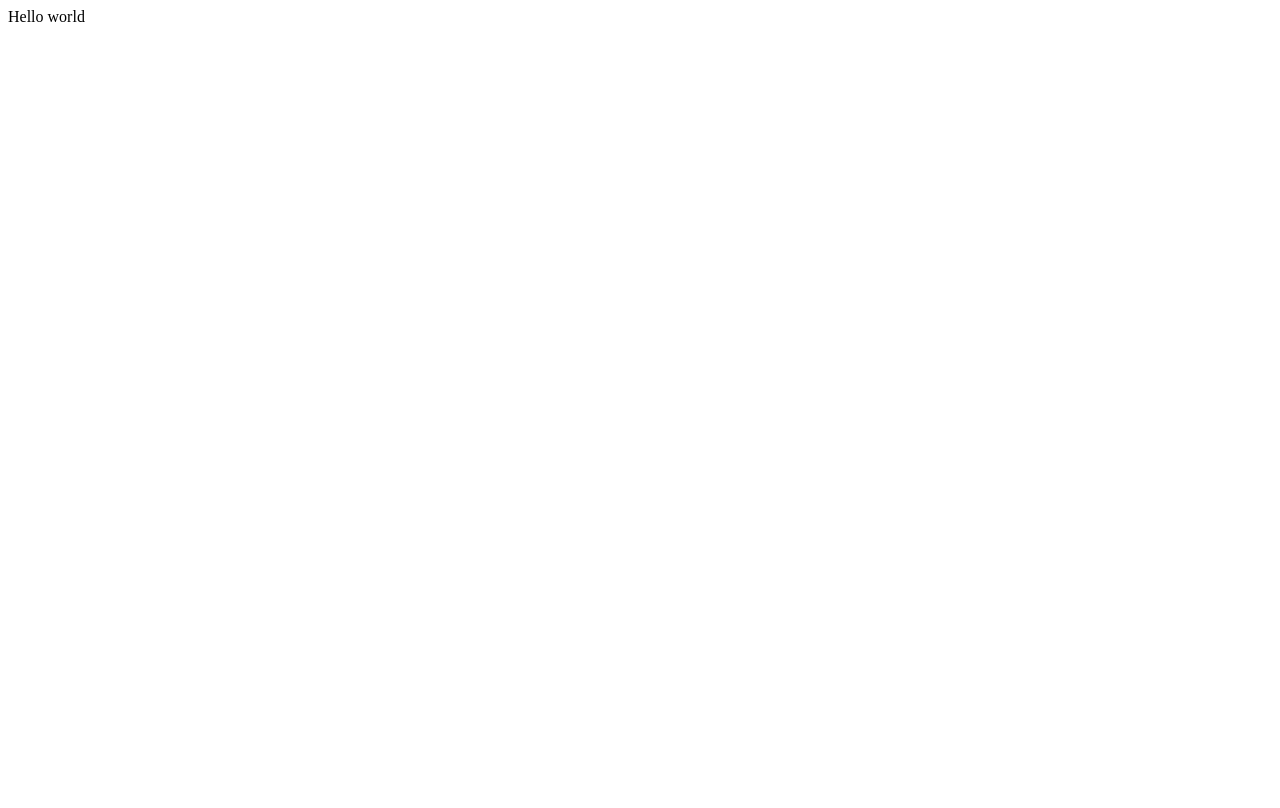
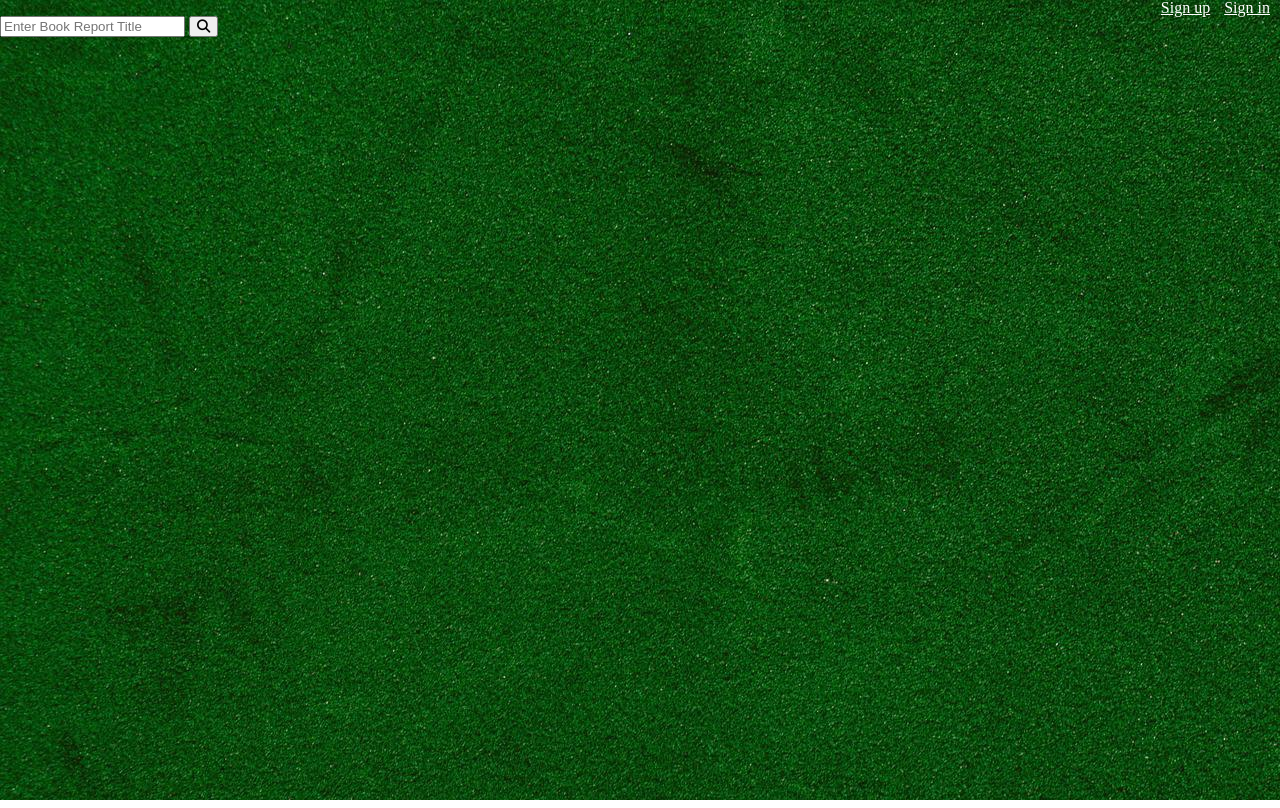
Before and after one commit to icecrao2/Book_Report, a plain HTML site: page index.html in a window 1280 px wide. Drawn offline with Linux system fonts and the light colour scheme.

Commit message:
first commit

```diff
--- /dev/null
+++ b/css/components/header.css
@@ -0,0 +1,10 @@
+.header{
+  display:flex;
+  justify-content: flex-end;
+  align-items: center;
+}
+
+.header__href{
+  margin-right:10px;
+  color:white;
+}
--- /dev/null
+++ b/css/reset.css
@@ -0,0 +1,48 @@
+/* http://meyerweb.com/eric/tools/css/reset/
+   v2.0 | 20110126
+   License: none (public domain)
+*/
+
+html, body, div, span, applet, object, iframe,
+h1, h2, h3, h4, h5, h6, p, blockquote, pre,
+a, abbr, acronym, address, big, cite, code,
+del, dfn, em, img, ins, kbd, q, s, samp,
+small, strike, strong, sub, sup, tt, var,
+b, u, i, center,
+dl, dt, dd, ol, ul, li,
+fieldset, form, label, legend,
+table, caption, tbody, tfoot, thead, tr, th, td,
+article, aside, canvas, details, embed,
+figure, figcaption, footer, header, hgroup,
+menu, nav, output, ruby, section, summary,
+time, mark, audio, video {
+	margin: 0;
+	padding: 0;
+	border: 0;
+	font-size: 100%;
+	font: inherit;
+	vertical-align: baseline;
+}
+/* HTML5 display-role reset for older browsers */
+article, aside, details, figcaption, figure,
+footer, header, hgroup, menu, nav, section {
+	display: block;
+}
+body {
+	line-height: 1;
+}
+ol, ul {
+	list-style: none;
+}
+blockquote, q {
+	quotes: none;
+}
+blockquote:before, blockquote:after,
+q:before, q:after {
+	content: '';
+	content: none;
+}
+table {
+	border-collapse: collapse;
+	border-spacing: 0;
+}
--- /dev/null
+++ b/css/style.css
@@ -0,0 +1,8 @@
+@import "./reset.css";
+@import "./components/header.css";
+
+html, body {
+  height: 100%;
+  width: 100%;
+  background-image:url("../img/BG.jpg");
+}
--- a/index.html
+++ b/index.html
@@ -5,17 +5,32 @@
   <meta charset="utf-8">
   <meta name="viewport" content="width=device-width">
   <title>Book Report</title>
-  <link href="style.css" rel="stylesheet" type="text/css" />
+  <link href="./css/style.css" rel="stylesheet" type="text/css" />
 </head>
 
 <body>
-  Hello world
-  <script src="script.js"></script>
+  <!-- 해야할것 = 독후감목록, 독후감쓰기 -->
+
+  <header class="header">
+    <div class="header__login-container">
+      <a href="sign_up.html" class="header__href" >Sign up</a>
+      <a href="sign_in.html" class="header__href">Sign in</a>
+    </div>
+  </header>
+
+  <main class="main">
+    <form class="main__serach-form">
+      <input type="text" placeholder="Enter Book Report Title" />
+      <button>
+        <i class="fa-solid fa-magnifying-glass"></i>
+      </button>
+    </form>
+  </main>
 
 
 
-
-
+  <script src="https://kit.fontawesome.com/f145f48ad9.js" crossorigin="anonymous"></script>
+  <script src="./js/script.js"></script>
 
 </body>
 
--- a/style.css
+++ /dev/null
@@ -1,4 +0,0 @@
-html, body {
-  height: 100%;
-  width: 100%;
-}
```
Also changed, not shown: img/BG.jpg (added), js/script.js (added).
